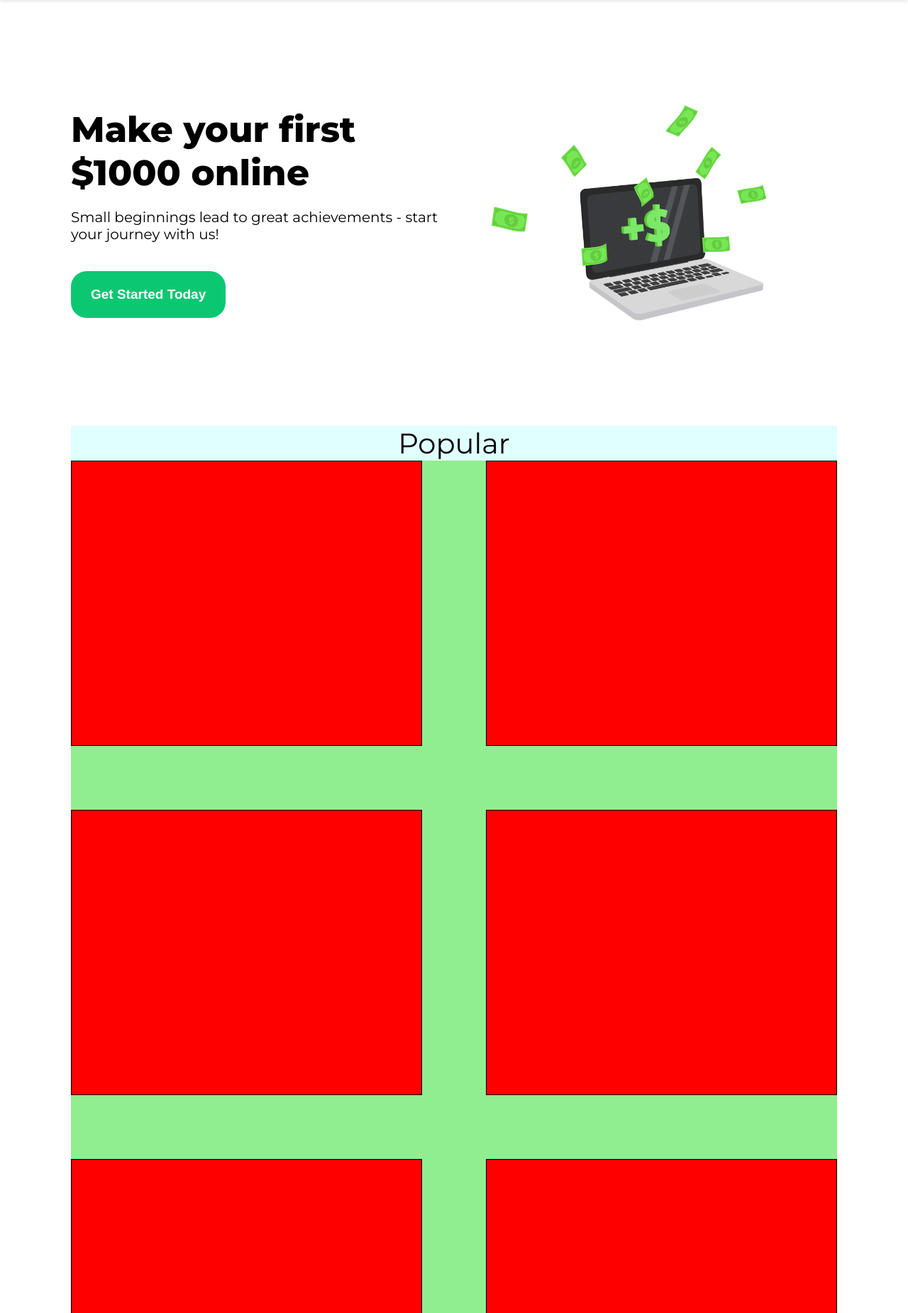
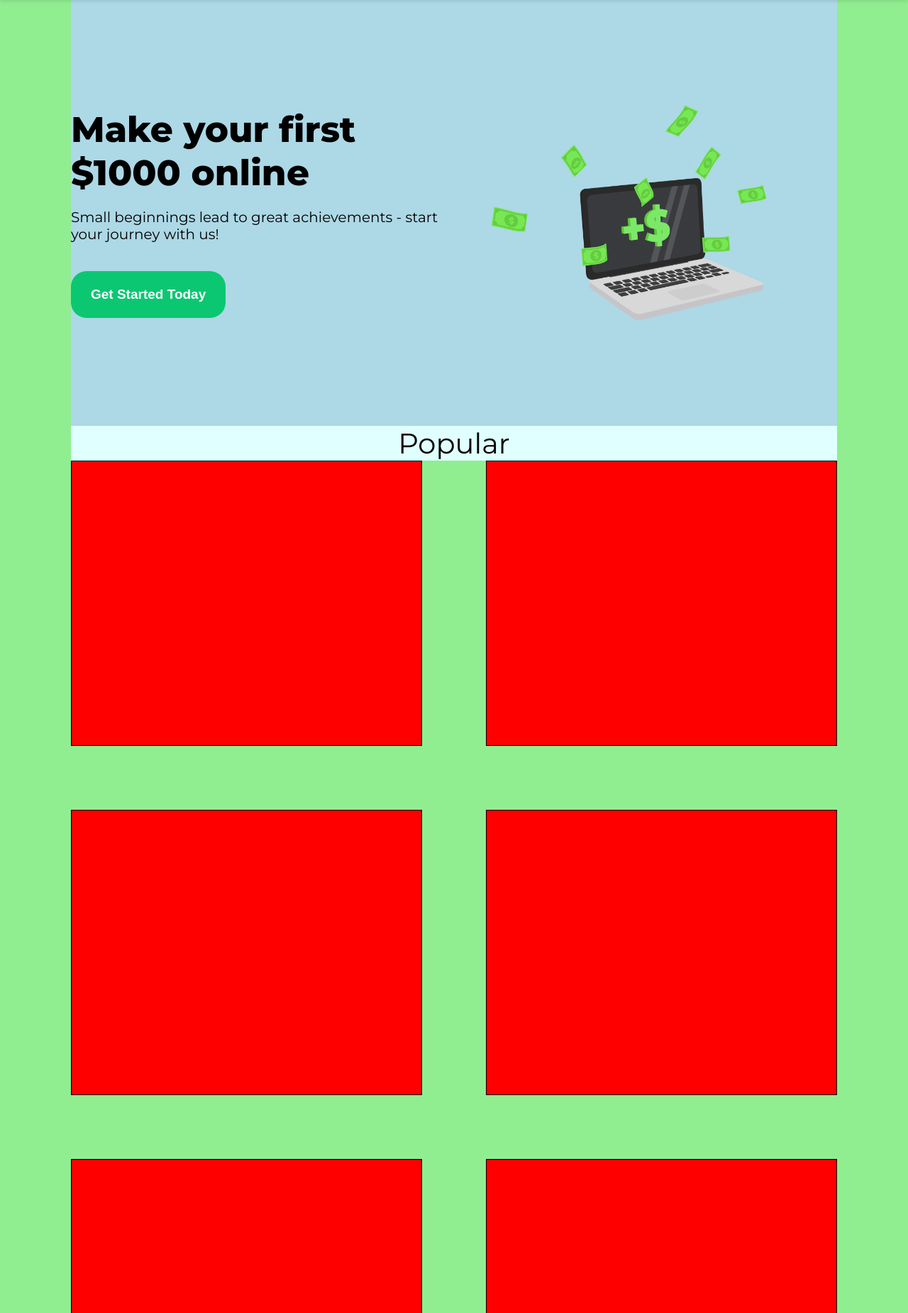
Before and after one commit to PolycatGames/ProfitProton, a PHP site: page / in a window 1280 px wide. Shown: the part 70-1920 px from the top of the page at 71% size. Run offline with PHP 8.4, Linux system fonts and the light colour scheme.

Commit message:
Layout Fix

```diff
--- a/index.html
+++ b/index.html
@@ -42,7 +42,7 @@
         <div class="sidebar-item">Contact</div>
     </div>
     <main class="main-content">
-        <article >
+        <article class="content-holder">
             <section class="banner">
                 <div class="banner-area">
                     <div class="banner-area-left">
--- a/styles/main.css
+++ b/styles/main.css
@@ -1,8 +1,16 @@
 .main-content{
-    display: flex;
-    flex-direction: column;
-    justify-content: center;
-    align-items: center;
+    background-color: lightgreen;
+}
+.content-holder{
+    background-color: lightcoral;
+    margin-left: 100px;
+    margin-right: 100px;
+}
+.content-holder >*{
+    max-width: 1280px;
+    position: relative;
+    margin: auto;
+    background-color: lightblue;
 }
 
 .banner{
@@ -16,10 +24,7 @@
 }
 .banner-area{
     height: 500px;
-    margin-left: 100px;
-    margin-right: 100px;
     flex: 1;
-    max-width: 1280px;
     display: flex;
     flex-direction: row;
     align-items: center;
@@ -72,9 +77,6 @@
 
 .articles-popular{
     background-color: lightcyan;
-    margin-left: 100px;
-    margin-right: 100px;
-    max-width: 1280px;
 }
 .articles-popular-title{
     font-size: 40px;
@@ -111,28 +113,30 @@
     }
 }
 @media (max-width: 800px){
+    .content-holder{
+        margin-left: 50px;
+        margin-right: 50px;
+    }
     .banner-area-left-buttons-button1{
         font-size: 16px;
         padding: 18px 24px;
         border-radius: 18px;
-    }
-    .banner-area{
-        margin-left: 50px;
-        margin-right: 50px;
     }
     .articles-popular-grid{
         grid-template-columns: 1fr;
     }
 }
 @media (max-width: 550px){
-
-    .banner-area{
+    .content-holder{
         margin-left: 35px;
         margin-right: 35px;
     }
 }
 @media (max-width: 300px){
-
+    .content-holder{
+        margin-left: 20px;
+        margin-right: 20px;
+    }
     .banner-area-left-title{
         font-size: 30px;
     }
@@ -144,10 +148,6 @@
         padding: 18px 24px;
         border-radius: 18px;
     }
-    .banner-area{
-        margin-left: 20px;
-        margin-right: 20px;
-    }
     .banner{
         padding-top: 0px;
     }
```
